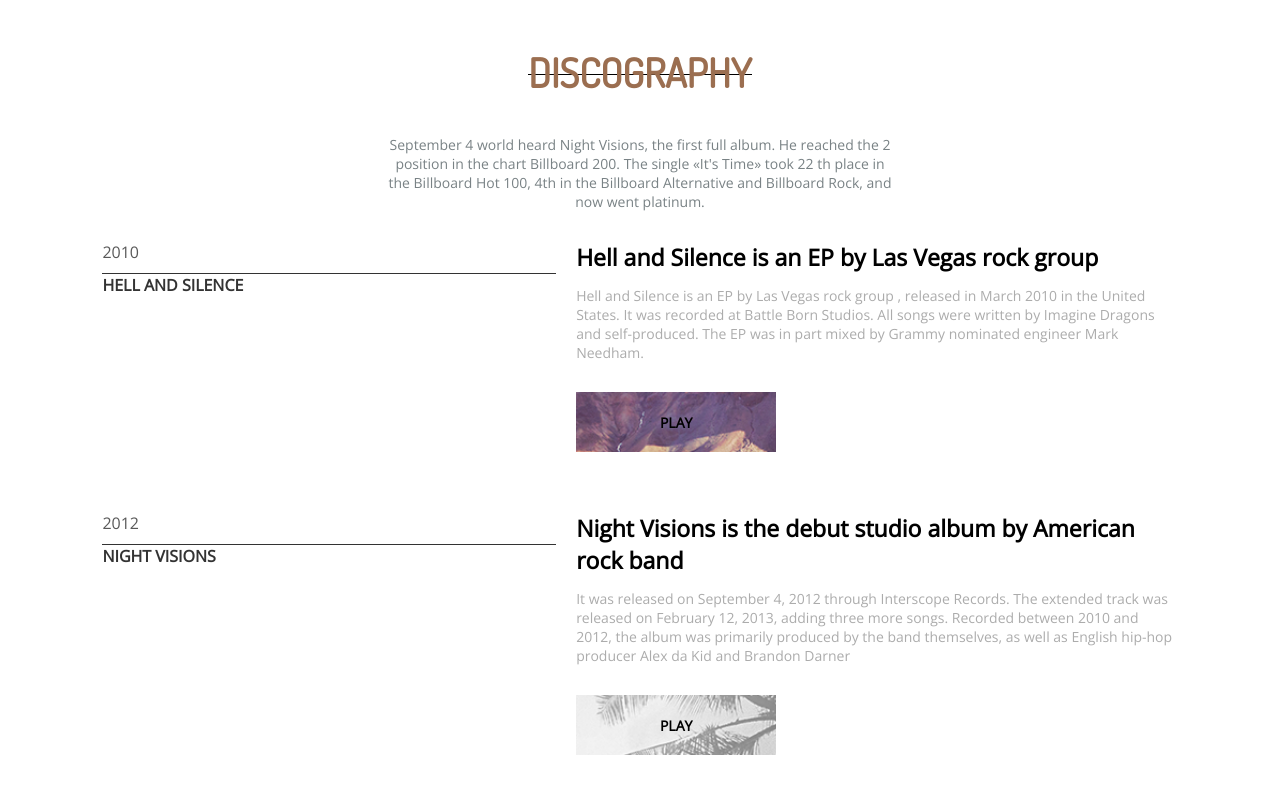
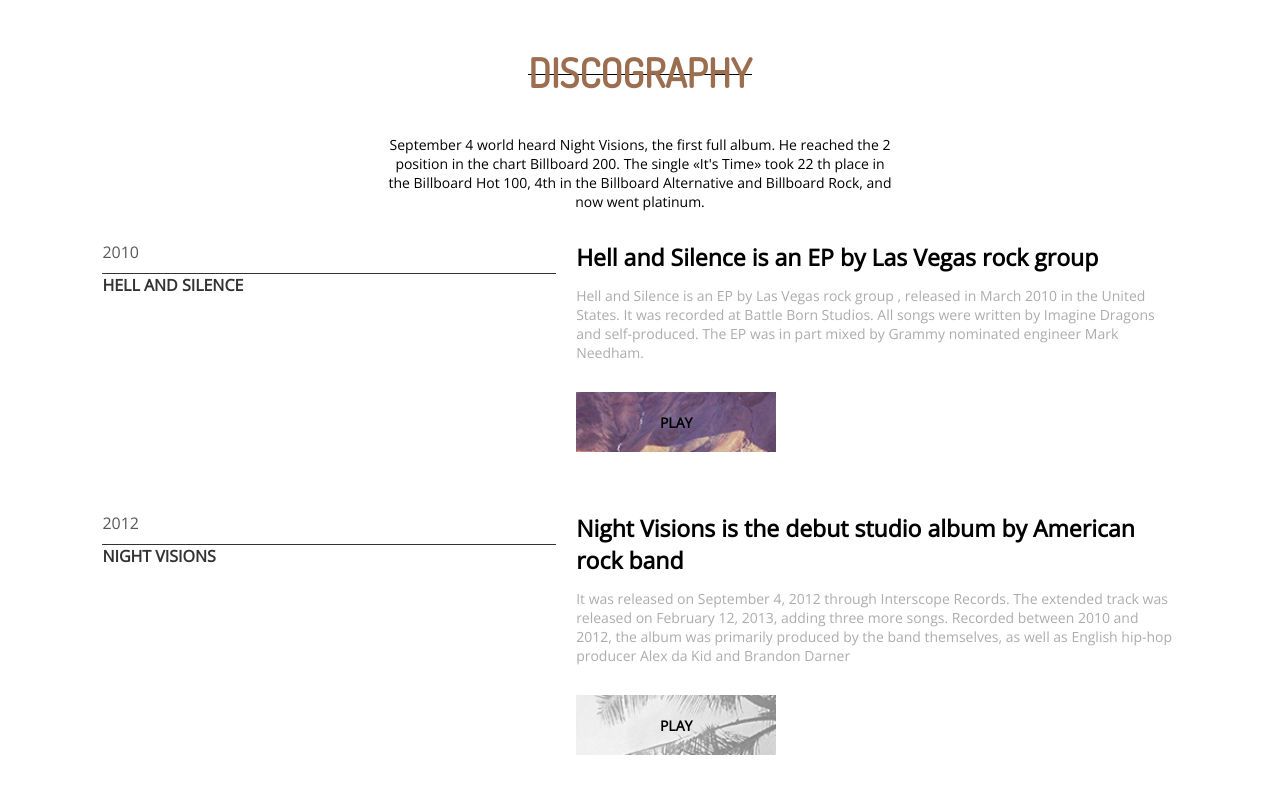
Before and after one commit to gitRussel/--------4, a plain HTML site: page index.html in a window 1280 px wide. Shown: the part 840-1640 px from the top of the page. Drawn offline with nearby package versions, Linux system fonts and the light colour scheme.

Commit message:
Changed color of sections description

```diff
--- a/styles/style.css
+++ b/styles/style.css
@@ -156,7 +156,7 @@ html{
     width: 40%;
     font-size: 14px;
     font-family: 'Open Sans', sans-serif;
-    color: #798285;
+    color: black;
 }
 .calendar{
     display: flex;
```
